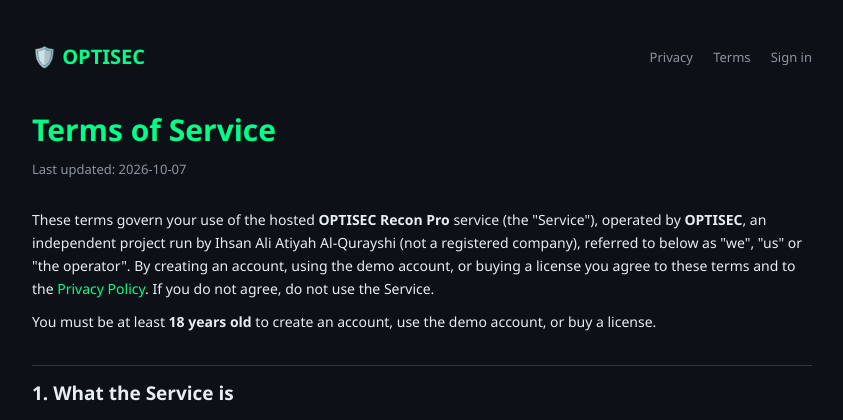
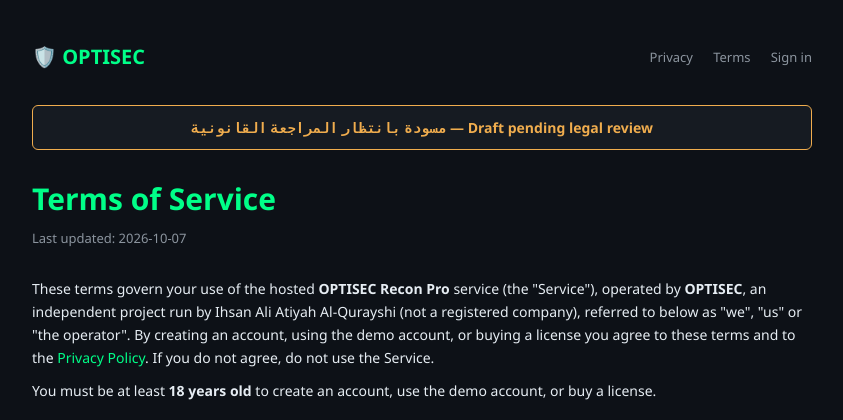
Before and after one commit to OptisecDev/optisec-recon-pro, a FastAPI app: page /terms in a window 1280 px wide. Shown: the top 420 px of the page, without its empty margins (218-1061 px from the left). Run offline with FastAPI, Linux system fonts and the light colour scheme; some libraries are stand-ins or nearby versions.

Commit message:
docs(legal): mark privacy policy and terms of use as draft
Co-Authored-By: Claude Haiku 5.5 <noreply@anthropic.com>
Claude-Session: https://claude.ai/code/session_01XkXdiq397PLbGqPCDXzGw7

```diff
--- a/web/templates/legal_base.html
+++ b/web/templates/legal_base.html
@@ -25,6 +25,7 @@
     .legal-wrap table { width: 100%; border-collapse: collapse; margin: 8px 0 14px; font-size: 13px; }
     .legal-wrap th, .legal-wrap td { border: 1px solid var(--border); padding: 7px 9px; text-align: left; vertical-align: top; }
     .legal-wrap th { background: var(--card); }
+    .legal-draft { border: 1px solid var(--warning, #f0ad4e); background: var(--card); color: var(--warning, #f0ad4e); padding: 10px 14px; border-radius: 6px; font-size: 14px; font-weight: 700; margin-bottom: 24px; text-align: center; }
     .legal-footer { margin-top: 48px; padding-top: 18px; border-top: 1px solid var(--border); color: var(--text-dim); font-size: 13px; text-align: center; }
     .legal-footer a { color: var(--text-dim); margin: 0 8px; }
     .legal-footer a:hover { color: var(--accent); }
@@ -42,6 +43,8 @@
     </nav>
   </div>
 
+  <div class="legal-draft" role="note"><span dir="rtl" lang="ar">مسودة بانتظار المراجعة القانونية</span> — Draft pending legal review</div>
+
   {% block content %}{% endblock %}
 
   <div class="legal-footer">
```
Also changed, not shown: tests/test_legal_pages.py (+12 -0 lines).
